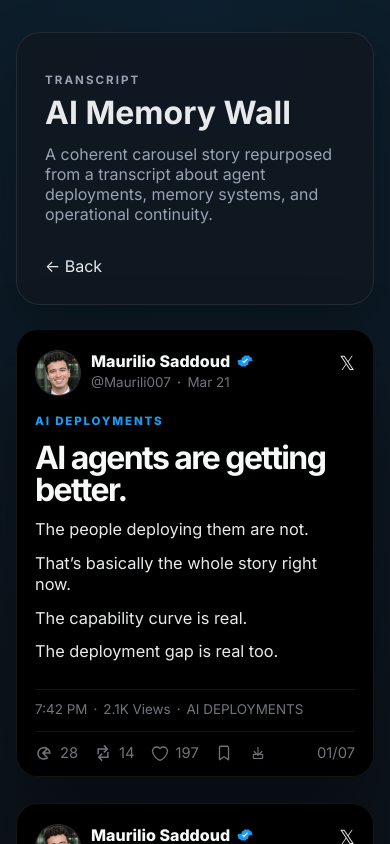
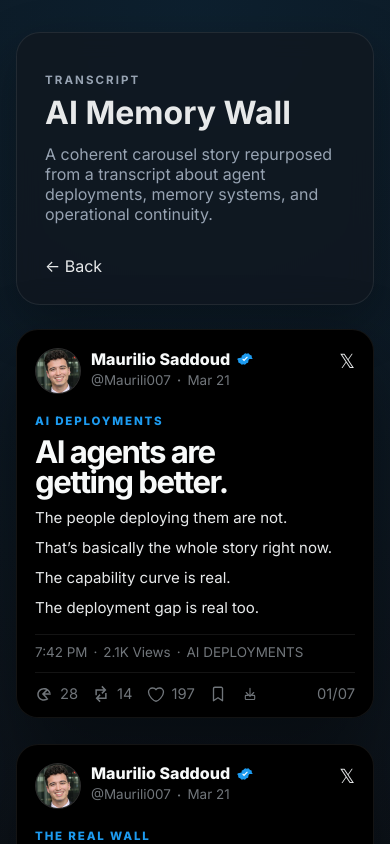
Before and after one commit to Maurilio-Saddoud/content-carousel-studio, a Next.js app: page /carousel/ai-memory-wall in a window 390 px wide. Shown: the top 844 px of the page. Built offline with nearby package versions, Linux system fonts and the light colour scheme.

Commit message:
feat: make tweet previews dynamic height and content-aware

```diff
--- a/app/globals.css
+++ b/app/globals.css
@@ -43,7 +43,7 @@ a { color: inherit; text-decoration: none; }
 
 .carousel-slide {
   width: min(100%, 720px);
-  aspect-ratio: 4 / 5;
+  min-height: clamp(540px, 62vw, 720px);
   border-radius: 24px;
   overflow: hidden;
   position: relative;
@@ -58,10 +58,19 @@ a { color: inherit; text-decoration: none; }
 }
 
 .tweet-shell {
-  height: 100%;
+  min-height: 100%;
   display: flex;
   flex-direction: column;
-  padding: 22px 22px 14px;
+  padding: 22px 22px 16px;
+  gap: 12px;
+}
+
+.tweet-card-compact .tweet-shell {
+  padding-block: 24px 18px;
+}
+
+.tweet-card-dense .tweet-shell {
+  padding-block: 20px 14px;
 }
 
 .tweet-header {
@@ -150,11 +159,22 @@ a { color: inherit; text-decoration: none; }
 }
 
 .tweet-content {
-  padding: 18px 0 12px;
+  padding: 14px 0 8px;
   display: flex;
   flex-direction: column;
   gap: 14px;
-  flex: 1;
+  flex: 1 1 auto;
+}
+
+.tweet-card-compact .tweet-content {
+  justify-content: center;
+  gap: 16px;
+  padding-block: 22px 16px;
+}
+
+.tweet-card-dense .tweet-content {
+  gap: 10px;
+  padding-block: 10px 6px;
 }
 
 .tweet-kicker {
@@ -168,19 +188,46 @@ a { color: inherit; text-decoration: none; }
 
 .carousel-slide h2 {
   margin: 0;
-  font-size: clamp(2rem, 4vw, 2.78rem);
-  line-height: 0.98;
+  font-size: clamp(1.9rem, 4vw, 2.78rem);
+  line-height: 1.02;
   max-width: 610px;
   letter-spacing: -0.05em;
   color: #f7f9f9;
+  text-wrap: balance;
+}
+
+.tweet-title-short h2 {
+  font-size: clamp(2.2rem, 4.6vw, 3.15rem);
+  line-height: 0.96;
+  max-width: 540px;
+}
+
+.tweet-title-long h2 {
+  font-size: clamp(1.62rem, 3.25vw, 2.28rem);
+  line-height: 1.04;
+  max-width: 100%;
 }
 
 .body-copy {
   display: grid;
   gap: 12px;
-  font-size: 1.24rem;
-  line-height: 1.32;
+  font-size: 1.18rem;
+  line-height: 1.38;
   max-width: 610px;
+}
+
+.tweet-body-short .body-copy {
+  gap: 10px;
+  font-size: 1.08rem;
+  line-height: 1.45;
+  max-width: 560px;
+}
+
+.tweet-body-long .body-copy {
+  gap: 10px;
+  font-size: 1.04rem;
+  line-height: 1.34;
+  max-width: 100%;
 }
 
 .body-copy p {
@@ -194,12 +241,21 @@ a { color: inherit; text-decoration: none; }
   border-bottom: 1px solid rgba(255,255,255,0.08);
 }
 
+.tweet-card-compact .tweet-meta-row {
+  margin-top: 2px;
+}
+
+.tweet-card-dense .tweet-meta-row {
+  padding-block: 10px 12px;
+}
+
 .tweet-footer {
   display: flex;
   justify-content: space-between;
   align-items: center;
+  gap: 12px;
   margin-top: auto;
-  padding-top: 12px;
+  padding-top: 2px;
   font-size: 0.92rem;
   color: #71767b;
 }
@@ -208,6 +264,7 @@ a { color: inherit; text-decoration: none; }
   display: flex;
   gap: 16px;
   align-items: center;
+  flex-wrap: wrap;
 }
 
 .tweet-action {
@@ -229,12 +286,26 @@ a { color: inherit; text-decoration: none; }
 
 @media (max-width: 820px) {
   .carousel-header { flex-direction: column; }
-  .carousel-slide { width: 100%; border-radius: 22px; }
-  .tweet-shell { padding: 20px 18px 14px; }
+  .carousel-slide {
+    width: 100%;
+    min-height: 0;
+    border-radius: 22px;
+  }
+  .tweet-shell { padding: 20px 18px 14px; gap: 10px; }
+  .tweet-card-compact .tweet-shell { padding-block: 22px 16px; }
+  .tweet-card-dense .tweet-shell { padding-block: 18px 14px; }
   .tweet-header { grid-template-columns: 46px 1fr auto; gap: 10px; }
   .tweet-avatar { width: 46px; height: 46px; font-size: 0.9rem; }
   .tweet-name { font-size: 1rem; }
   .tweet-handle, .tweet-label, .tweet-meta-row { font-size: 0.84rem; }
   .tweet-mark { font-size: 1.22rem; }
-  .body-copy { font-size: 1.02rem; }
+  .tweet-content { gap: 12px; }
+  .carousel-slide h2 { font-size: clamp(1.65rem, 6.8vw, 2.25rem); max-width: 100%; }
+  .tweet-title-short h2 { font-size: clamp(1.95rem, 7.2vw, 2.5rem); }
+  .tweet-title-long h2 { font-size: clamp(1.45rem, 5.4vw, 1.9rem); }
+  .body-copy { font-size: 1rem; line-height: 1.4; max-width: 100%; }
+  .tweet-body-short .body-copy { font-size: 0.96rem; }
+  .tweet-body-long .body-copy { font-size: 0.94rem; line-height: 1.32; }
+  .tweet-footer { align-items: flex-start; }
+  .tweet-engagement { gap: 14px; }
 }
--- a/components/CarouselSlide.tsx
+++ b/components/CarouselSlide.tsx
@@ -45,9 +45,28 @@ function BookmarkIcon() {
 function ShareIcon() {
   return (
     <svg viewBox="0 0 24 24" aria-hidden="true" className="tweet-icon">
-      <path d="M12 3.75a.75.75 0 0 1 .75.75v8.69l3.72-3.72a.75.75 0 1 1 1.06 1.06l-5 5a.75.75 0 0 1-1.06 0l-5-5a.75.75 0 0 1 1.06-1.06l3.72 3.72V4.5a.75.75 0 0 1 .75-.75ZM5 14.75A1.75 1.75 0 0 1 6.75 13h2.5a.75.75 0 0 1 0 1.5h-2.5a.25.25 0 0 0-.25.25v3.5c0 .138.112.25.25.25h10.5a.25.25 0 0 0 .25-.25v-3.5a.25.25 0 0 0-.25-.25h-2.5a.75.75 0 0 1 0-1.5h2.5A1.75 1.75 0 0 1 19 14.75v3.5A1.75 1.75 0 0 1 17.25 20H6.75A1.75 1.75 0 0 1 5 18.25v-3.5Z" fill="currentColor" />
+      <path d="M12 3.75a.75.75 0 0 1 .75.75v8.69l3.72-3.72a.75.75 0 1 1 1.06 1.06l-5 5a.75.75 0 0 1-1.06 0l-5-5a.75.75 0 1 1 1.06-1.06l3.72 3.72V4.5a.75.75 0 0 1 .75-.75ZM5 14.75A1.75 1.75 0 0 1 6.75 13h2.5a.75.75 0 0 1 0 1.5h-2.5a.25.25 0 0 0-.25.25v3.5c0 .138.112.25.25.25h10.5a.25.25 0 0 0 .25-.25v-3.5a.25.25 0 0 0-.25-.25h-2.5a.75.75 0 0 1 0-1.5h2.5A1.75 1.75 0 0 1 19 14.75v3.5A1.75 1.75 0 0 1 17.25 20H6.75A1.75 1.75 0 0 1 5 18.25v-3.5Z" fill="currentColor" />
     </svg>
   )
+}
+
+function getTextProfile(slide: Slide) {
+  const eyebrowLength = slide.eyebrow?.trim().length ?? 0
+  const titleLength = slide.title.trim().length
+  const bodyLength = slide.body.reduce((sum, paragraph) => sum + paragraph.trim().length, 0)
+  const paragraphCount = slide.body.length
+  const totalLength = eyebrowLength + titleLength + bodyLength
+
+  const density = totalLength > 340 || paragraphCount >= 3 || titleLength > 120
+    ? 'tweet-card-dense'
+    : totalLength < 170 && paragraphCount <= 2 && titleLength < 80
+      ? 'tweet-card-compact'
+      : 'tweet-card-balanced'
+
+  const titleTone = titleLength > 110 ? 'tweet-title-long' : titleLength < 55 ? 'tweet-title-short' : 'tweet-title-balanced'
+  const bodyTone = bodyLength > 170 || paragraphCount >= 3 ? 'tweet-body-long' : bodyLength < 90 ? 'tweet-body-short' : 'tweet-body-balanced'
+
+  return { density, titleTone, bodyTone }
 }
 
 export function CarouselSlide({ carousel, slide, index, total }: Props) {
@@ -57,10 +76,11 @@ export function CarouselSlide({ carousel, slide, index, total }: Props) {
     foreground: carousel.theme?.foreground ?? '#e7e9ea',
     muted: carousel.theme?.muted ?? '#71767b',
   }
+  const textProfile = getTextProfile(slide)
 
   return (
     <article
-      className="carousel-slide tweet-card"
+      className={`carousel-slide tweet-card ${textProfile.density} ${textProfile.titleTone} ${textProfile.bodyTone}`}
       style={{
         background: theme.background,
         color: theme.foreground,
```
